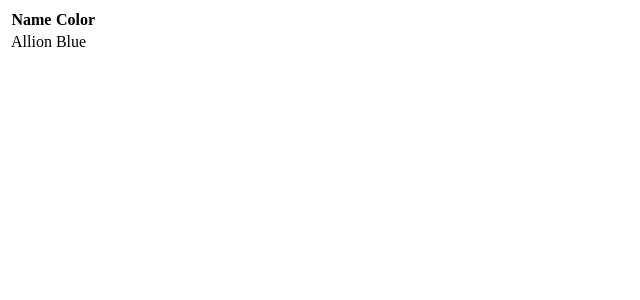
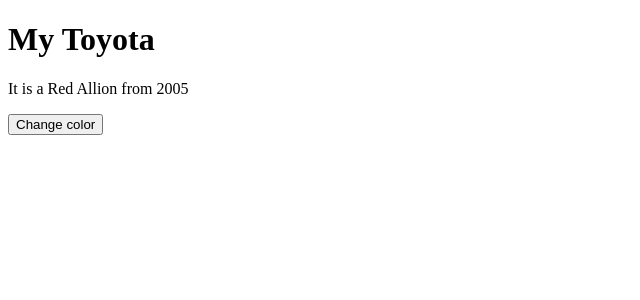
Before and after one commit to gitonga123/react-effective-meme, a React (Create React App) app in the folder react-speedy-hair/: page / in a window 1280 px wide. Shown: the top 300 px of the page, without its empty margins (0-640 px from the left). Built offline with nearby package versions, Linux system fonts and the light colour scheme.

Commit message:
Update State

```diff
--- a/react-speedy-hair/src/App.js
+++ b/react-speedy-hair/src/App.js
@@ -3,22 +3,32 @@
 import './App.css';
 
 class Car extends React.Component {
-
+  constructor(props) {
+    super(props);
+    this.state = {
+      brand: "Toyota",
+      model: "Allion",
+      color: "Red",
+      year: 2005
+     };
+  }
+  changeColor = () => {
+    this.setState({color: "Blue"});
+  }
   render() {
     return (
       <div>
-        <table>
-          <tr>
-            <th>Name</th>
-            <th>Color</th>
-          </tr>
-          <tr>
-          <td>{this.props.name}</td>
-          <td>{this.props.color}</td>
-          </tr>
-        </table>
+        <h1>
+          My {this.state.brand}
+        </h1>
+        <p>
+          It is a {this.state.color} {this.state.model} from {this.state.year}
+        </p>
+        <button type="button" onClick={this.changeColor}>
+          Change color
+        </button>
       </div>
-     );
+    );
   }
 }
 
```
